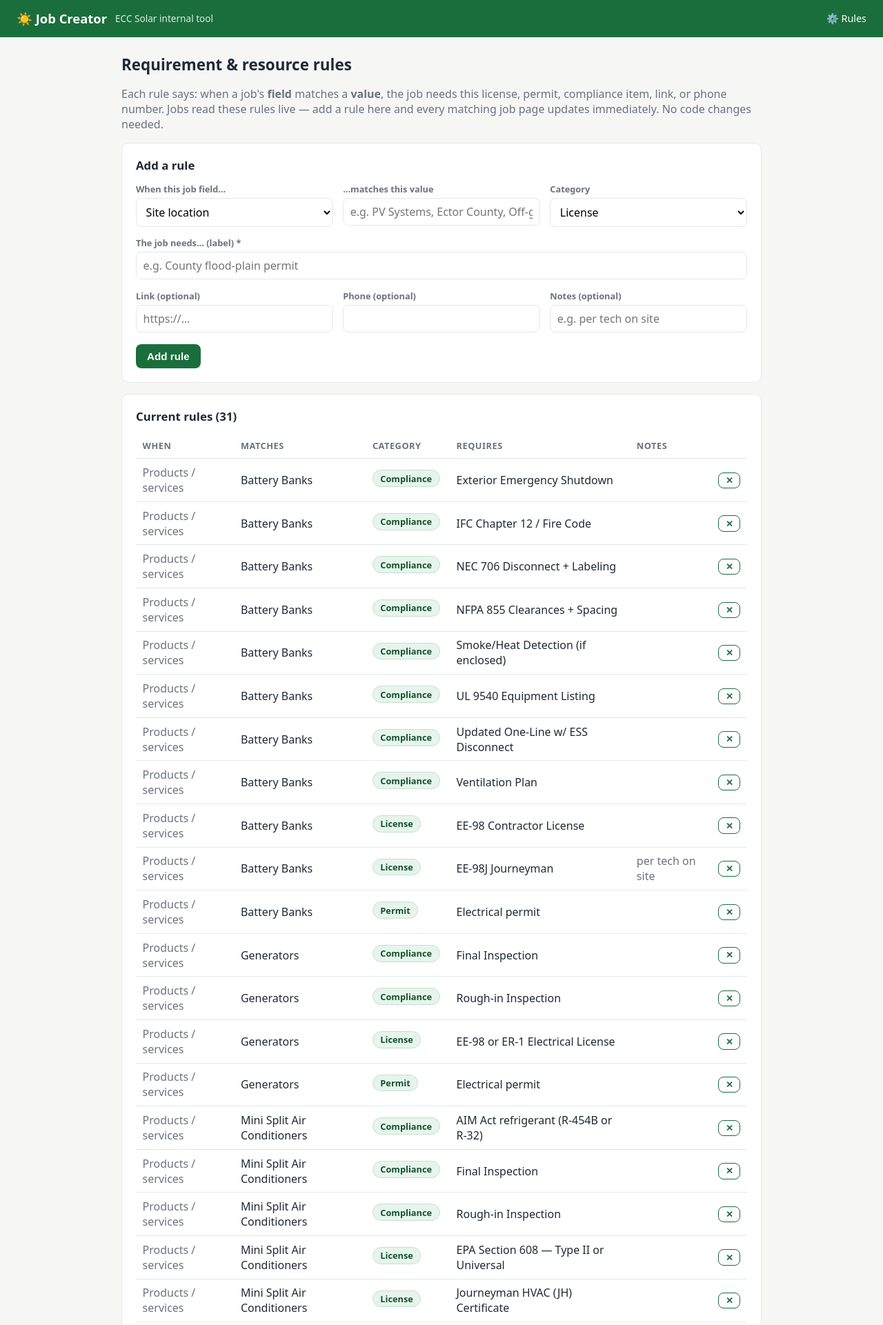
After one commit to RaIn-Solar/job-creator-app, a Flask app: page /rules in a window 1280 px wide. The commit adds this page. Shown: the top 1921 px of the page at 69% size. Run offline with Flask 3, Linux system fonts and the light colour scheme; data comes from the database, SQL or seed files in the repository.

Commit message:
Piece 4: rules engine, service tickets, and job report export
- resource_rules table seeded with ECC's license/permit/compliance
  requirements per product (Mini Split, Generators, Well Pumps,
  PV Systems, Battery Banks); matched against each job and shown
  grouped on the job page, de-duplicated across products
- /rules: in-app rule manager — add or delete rules without code;
  rules match any job field (equals, or contains for products)
- Technician Service: general/warranty service type, guidance to mark
  the affected system parts, and optional pre-fill from one of the
  client's existing jobs
- Utility connection must match across PV/Generator/Battery when more
  than one is selected; enforced at save with a clear error
- /jobs/<id>/report: downloadable checklist report of all selections
  plus required licenses, permits, and compliance items
- Version bumped to Piece 4

Co-Authored-By: Claude <noreply@anthropic.com>
Claude-Session: https://claude.ai/code/session_01BHvuvRs6P5XV4UN15WC78E

```diff
--- a/app.py
+++ b/app.py
@@ -3,6 +3,8 @@
 Piece 1: Flask skeleton backed by SQLite; home page lists client profiles.
 Piece 2: "New client" form and individual client profile pages.
 Piece 3: job profiles stored under each client.
+Piece 4: rules engine — job selections resolve to required licenses,
+permits, and compliance items; service tickets; exportable job report.
 
 Run it:
     python -m pip install -r requirements.txt
@@ -11,9 +13,12 @@ then open http://127.0.0.1:5000 in your browser.
 """
 
 import sqlite3
+from datetime import datetime
 from pathlib import Path
 
-from flask import Flask, abort, flash, g, redirect, render_template, request, url_for
+from flask import (
+    Flask, Response, abort, flash, g, redirect, render_template, request, url_for,
+)
 
 BASE_DIR = Path(__file__).parent
 DATABASE = BASE_DIR / "job_creator.db"
@@ -37,11 +42,78 @@ JOB_FIELDS = [
     "job_name", "site_location", "county", "electric_loads", "utility_provider",
     "warranty_type", "cost_method", "tax_credit", "expand_option", "products",
     "pv_utility_connection", "pv_mounting_type", "pv_manufactured_house",
-    "generator_utility_connection", "battery_utility_connection",
+    "generator_utility_connection", "battery_utility_connection", "service_type",
 ]
+
+# Labels used on the report and anywhere a field needs a human name.
+JOB_FIELD_LABELS = {
+    "job_name": "Job name", "site_location": "Site location",
+    "county": "County", "electric_loads": "Electric loads",
+    "utility_provider": "Utility provider", "warranty_type": "Warranty type",
+    "cost_method": "Cost method", "tax_credit": "Tax credit",
+    "expand_option": "Expand option", "products": "Products / services",
+    "pv_utility_connection": "PV — utility connection",
+    "pv_mounting_type": "PV — mounting type",
+    "pv_manufactured_house": "PV — manufactured house",
+    "generator_utility_connection": "Generator — utility connection",
+    "battery_utility_connection": "Battery bank — utility connection",
+    "service_type": "Service type",
+}
 
 UTILITY_CONNECTIONS = ["Off-grid", "Grid-tie", "Backup system"]
 MOUNTING_TYPES = ["Roof mounted", "Ground mount"]
+SERVICE_TYPES = ["General service", "Warranty service"]
+
+RULE_CATEGORIES = ["License", "Permit", "Compliance", "Link", "Phone", "Doc"]
+CATEGORY_HEADINGS = {
+    "License": "Technician licenses",
+    "Permit": "Permits",
+    "Compliance": "Compliance notes",
+    "Link": "Links",
+    "Phone": "Phone numbers",
+    "Doc": "Documents",
+}
+
+# ECC's requirement rules, seeded once into the editable resource_rules
+# table: (field_name, field_value, match_type, category, label, notes).
+SEED_RULES = [
+    # Mini Split Air Conditioners
+    ("products", "Mini Split Air Conditioners", "contains", "License", "MM-2 or MM-3 Contractor License", ""),
+    ("products", "Mini Split Air Conditioners", "contains", "License", "Journeyman HVAC (JH) Certificate", ""),
+    ("products", "Mini Split Air Conditioners", "contains", "License", "EPA Section 608 — Type II or Universal", ""),
+    ("products", "Mini Split Air Conditioners", "contains", "Permit", "Mechanical permit", ""),
+    ("products", "Mini Split Air Conditioners", "contains", "Permit", "Electrical permit", ""),
+    ("products", "Mini Split Air Conditioners", "contains", "Compliance", "AIM Act refrigerant (R-454B or R-32)", ""),
+    ("products", "Mini Split Air Conditioners", "contains", "Compliance", "Rough-in Inspection", ""),
+    ("products", "Mini Split Air Conditioners", "contains", "Compliance", "Final Inspection", ""),
+    # Generators
+    ("products", "Generators", "contains", "License", "EE-98 or ER-1 Electrical License", ""),
+    ("products", "Generators", "contains", "Permit", "Electrical permit", ""),
+    ("products", "Generators", "contains", "Compliance", "Rough-in Inspection", ""),
+    ("products", "Generators", "contains", "Compliance", "Final Inspection", ""),
+    # Well Pumps
+    ("products", "Well Pumps", "contains", "License", "ES-10R Contractor License", ""),
+    ("products", "Well Pumps", "contains", "License", "ES-10RJ Journeyman", "per tech"),
+    ("products", "Well Pumps", "contains", "Permit", "Electrical permit", ""),
+    ("products", "Well Pumps", "contains", "Compliance", "Electrical Inspection", ""),
+    # PV Systems
+    ("products", "PV Systems", "contains", "License", "EE-98 Contractor License", ""),
+    ("products", "PV Systems", "contains", "License", "EE-98J Journeyman", "per tech on site"),
+    ("products", "PV Systems", "contains", "Permit", "Electrical permit", ""),
+    ("products", "PV Systems", "contains", "Compliance", "Full NEC 690 One-Line Package", ""),
+    # Battery Banks
+    ("products", "Battery Banks", "contains", "License", "EE-98 Contractor License", ""),
+    ("products", "Battery Banks", "contains", "License", "EE-98J Journeyman", "per tech on site"),
+    ("products", "Battery Banks", "contains", "Permit", "Electrical permit", ""),
+    ("products", "Battery Banks", "contains", "Compliance", "Updated One-Line w/ ESS Disconnect", ""),
+    ("products", "Battery Banks", "contains", "Compliance", "UL 9540 Equipment Listing", ""),
+    ("products", "Battery Banks", "contains", "Compliance", "NEC 706 Disconnect + Labeling", ""),
+    ("products", "Battery Banks", "contains", "Compliance", "Exterior Emergency Shutdown", ""),
+    ("products", "Battery Banks", "contains", "Compliance", "IFC Chapter 12 / Fire Code", ""),
+    ("products", "Battery Banks", "contains", "Compliance", "NFPA 855 Clearances + Spacing", ""),
+    ("products", "Battery Banks", "contains", "Compliance", "Ventilation Plan", ""),
+    ("products", "Battery Banks", "contains", "Compliance", "Smoke/Heat Detection (if enclosed)", ""),
+]
 
 # ECC's main products/services — the multi-select on the job form.
 PRODUCTS = [
@@ -55,7 +127,7 @@ PRODUCTS = [
 
 # Shown in the footer of every page so it's always obvious which build
 # is running. Bumped with each piece.
-VERSION = "Piece 3.3"
+VERSION = "Piece 4"
 
 app = Flask(__name__)
 # Needed for flash messages; fine as a constant for an internal single-box tool.
@@ -134,7 +206,57 @@ def init_db():
              "Grid-tie", "Roof mounted", "Backup system"),
         )
         db.commit()
+    if db.execute("SELECT COUNT(*) FROM resource_rules").fetchone()[0] == 0:
+        db.executemany(
+            "INSERT INTO resource_rules"
+            " (field_name, field_value, match_type, category, label, notes)"
+            " VALUES (?, ?, ?, ?, ?, ?)",
+            SEED_RULES,
+        )
+        db.commit()
     db.close()
+
+
+def match_rules(job, rules):
+    """A rule matches when the job's field equals the rule's value
+    (case-insensitive), or — for 'contains' rules — when the value appears
+    in the field's comma-separated list (used for products)."""
+    hits = []
+    for rule in rules:
+        if rule["field_name"] not in job.keys():
+            continue
+        value = str(job[rule["field_name"]] or "").strip()
+        if not value:
+            continue
+        target = rule["field_value"].strip().lower()
+        if rule["match_type"] == "contains":
+            matched = target in [p.strip().lower() for p in value.split(",")]
+        else:
+            matched = value.lower() == target
+        if matched:
+            hits.append(rule)
+    return hits
+
+
+def group_rules(matched):
+    """Group matched rules by category in a fixed order, de-duplicating
+    shared requirements (e.g. PV and Battery both need EE-98)."""
+    groups, seen = {}, set()
+    for rule in matched:
+        key = (rule["category"], rule["label"].strip().lower())
+        if key in seen:
+            continue
+        seen.add(key)
+        groups.setdefault(rule["category"], []).append(rule)
+    ordered = []
+    for category in RULE_CATEGORIES:
+        if category in groups:
+            ordered.append((CATEGORY_HEADINGS.get(category, category),
+                            groups.pop(category)))
+    for category in sorted(groups):
+        ordered.append((CATEGORY_HEADINGS.get(category, category),
+                        groups[category]))
+    return ordered
 
 
 @app.route("/")
@@ -204,6 +326,8 @@ def new_job(client_id):
             values["generator_utility_connection"] = ""
         if "Battery Banks" not in selected:
             values["battery_utility_connection"] = ""
+        if "Technician Service" not in selected:
+            values["service_type"] = ""
         errors = []
         if not values["job_name"]:
             errors.append("Job name is required.")
@@ -211,6 +335,17 @@ def new_job(client_id):
             errors.append("Site location is required.")
         if not values["products"]:
             errors.append("Select at least one product/service.")
+        if "Technician Service" in selected and not values["service_type"]:
+            errors.append("Specify general or warranty service.")
+        # The utility connection state must match across PV, Generator,
+        # and Battery Bank when more than one of them is on the job.
+        connections = {values[f] for f in (
+            "pv_utility_connection", "generator_utility_connection",
+            "battery_utility_connection") if values[f]}
+        if len(connections) > 1:
+            errors.append(
+                "Utility connection must match across all selected products"
+                f" — currently: {', '.join(sorted(connections))}.")
         if errors:
             flash(" ".join(errors), "error")
             return render_template(
@@ -218,6 +353,10 @@ def new_job(client_id):
                 selected=selected, products=PRODUCTS,
                 utility_connections=UTILITY_CONNECTIONS,
                 mounting_types=MOUNTING_TYPES,
+                service_types=SERVICE_TYPES,
+                existing_jobs=db.execute(
+                    "SELECT id, job_name FROM jobs WHERE client_id = ?",
+                    (client_id,)).fetchall(),
             ), 400
         cur = db.execute(
             f"INSERT INTO jobs (client_id, {', '.join(JOB_FIELDS)})"
@@ -227,17 +366,36 @@ def new_job(client_id):
         db.commit()
         flash(f"Job created under {client['name']}: {values['job_name']}")
         return redirect(url_for("job_detail", job_id=cur.lastrowid))
+    # For service tickets: optionally pre-fill from a job already on the
+    # books for this client.
+    values = {"site_location": client["mailing_address"]}
+    selected = []
+    prefill_id = request.args.get("prefill", type=int)
+    if prefill_id:
+        source = db.execute(
+            "SELECT * FROM jobs WHERE id = ? AND client_id = ?",
+            (prefill_id, client_id),
+        ).fetchone()
+        if source:
+            values = {f: source[f] for f in JOB_FIELDS}
+            values["job_name"] = f"Service — {source['job_name'] or 'Job #' + str(source['id'])}"
+            selected = [p.strip() for p in source["products"].split(",") if p.strip()]
+            if "Technician Service" not in selected:
+                selected.append("Technician Service")
     return render_template(
         "job_form.html", client=client,
-        values={"site_location": client["mailing_address"]},
-        selected=[], products=PRODUCTS,
+        values=values,
+        selected=selected, products=PRODUCTS,
         utility_connections=UTILITY_CONNECTIONS,
         mounting_types=MOUNTING_TYPES,
+        service_types=SERVICE_TYPES,
+        existing_jobs=db.execute(
+            "SELECT id, job_name FROM jobs WHERE client_id = ?",
+            (client_id,)).fetchall(),
     )
 
 
-@app.route("/jobs/<int:job_id>")
-def job_detail(job_id):
+def fetch_job(job_id):
     job = get_db().execute(
         "SELECT jobs.*, clients.name AS client_name"
         " FROM jobs JOIN clients ON clients.id = jobs.client_id"
@@ -246,7 +404,106 @@ def job_detail(job_id):
     ).fetchone()
     if job is None:
         abort(404)
-    return render_template("job_detail.html", job=job)
+    return job
+
+
+@app.route("/jobs/<int:job_id>")
+def job_detail(job_id):
+    job = fetch_job(job_id)
+    rules = get_db().execute("SELECT * FROM resource_rules").fetchall()
+    groups = group_rules(match_rules(job, rules))
+    return render_template("job_detail.html", job=job, groups=groups)
+
+
+@app.route("/jobs/<int:job_id>/report")
+def job_report(job_id):
+    """Download a plain-text checklist report of the job's selections and
+    every license, permit, and compliance item they resolve to."""
+    job = fetch_job(job_id)
+    rules = get_db().execute("SELECT * FROM resource_rules").fetchall()
+    groups = group_rules(match_rules(job, rules))
+
+    lines = [
+        f"JOB REPORT — {job['job_name'] or 'Job #' + str(job['id'])}",
+        f"Client: {job['client_name']}",
+        f"Created: {job['created_at']}   Report generated: {datetime.now():%Y-%m-%d %H:%M}",
+        "=" * 64,
+        "",
+        "JOB DETAILS",
+        "-" * 64,
+    ]
+    for field in JOB_FIELDS:
+        value = str(job[field] or "").strip()
+        if value:
+            lines.append(f"{JOB_FIELD_LABELS[field] + ':':34}{value}")
+    for heading, items in groups:
+        lines += ["", heading.upper(), "-" * 64]
+        for rule in items:
+            entry = f"[ ] {rule['label']}"
+            if rule["notes"]:
+                entry += f"  ({rule['notes']})"
+            lines.append(entry)
+            if rule["url"]:
+                lines.append(f"      link:  {rule['url']}")
+            if rule["phone"]:
+                lines.append(f"      phone: {rule['phone']}")
+    if not groups:
+        lines += ["", "No license/permit/compliance requirements matched."]
+    lines.append("")
+    return Response(
+        "\n".join(lines),
+        mimetype="text/plain",
+        headers={"Content-Disposition":
+                 f"attachment; filename=job_{job_id}_report.txt"},
+    )
+
+
+@app.route("/rules")
+def rules_page():
+    rules = get_db().execute(
+        "SELECT * FROM resource_rules"
+        " ORDER BY field_name, field_value, category, label"
+    ).fetchall()
+    return render_template(
+        "rules.html", rules=rules,
+        job_fields=[f for f in JOB_FIELDS if f != "job_name"],
+        field_labels=JOB_FIELD_LABELS, categories=RULE_CATEGORIES,
+    )
+
+
+@app.route("/rules/new", methods=["POST"])
+def add_rule():
+    field_name = request.form.get("field_name", "").strip()
+    field_value = request.form.get("field_value", "").strip()
+    label = request.form.get("label", "").strip()
+    if field_name not in JOB_FIELDS or not field_value or not label:
+        flash("A rule needs a job field, a value to match, and a label.", "error")
+        return redirect(url_for("rules_page"))
+    db = get_db()
+    db.execute(
+        "INSERT INTO resource_rules"
+        " (field_name, field_value, match_type, category, label, url, phone, notes)"
+        " VALUES (?, ?, ?, ?, ?, ?, ?, ?)",
+        (field_name, field_value,
+         "contains" if field_name == "products" else "equals",
+         request.form.get("category", "Compliance"),
+         label,
+         request.form.get("url", "").strip(),
+         request.form.get("phone", "").strip(),
+         request.form.get("notes", "").strip()),
+    )
+    db.commit()
+    flash(f"Rule added: {label}")
+    return redirect(url_for("rules_page"))
+
+
+@app.route("/rules/<int:rule_id>/delete", methods=["POST"])
+def delete_rule(rule_id):
+    db = get_db()
+    db.execute("DELETE FROM resource_rules WHERE id = ?", (rule_id,))
+    db.commit()
+    flash("Rule deleted.")
+    return redirect(url_for("rules_page"))
 
 
 if __name__ == "__main__":
--- a/templates/base.html
+++ b/templates/base.html
@@ -125,6 +125,7 @@
   <header>
     <a href="/">☀️ Job Creator</a>
     <span class="sub">ECC Solar internal tool</span>
+    <a href="/rules" style="margin-left:auto; font-size:0.9rem; font-weight:500;">⚙️ Rules</a>
   </header>
   <main>
     {% with messages = get_flashed_messages(with_categories=true) %}
--- /dev/null
+++ b/templates/rules.html
@@ -0,0 +1,88 @@
+{% extends "base.html" %}
+{% block title %}Rules{% endblock %}
+{% block content %}
+<h1>Requirement &amp; resource rules</h1>
+<p class="muted">Each rule says: when a job's <strong>field</strong> matches a
+<strong>value</strong>, the job needs this license, permit, compliance item,
+link, or phone number. Jobs read these rules live — add a rule here and every
+matching job page updates immediately. No code changes needed.</p>
+
+<form method="post" action="{{ url_for('add_rule') }}" class="card">
+  <h2 style="margin-top:0; font-size:1.05rem;">Add a rule</h2>
+  <div class="form-grid">
+    <div class="field">
+      <label for="field_name">When this job field…</label>
+      <select id="field_name" name="field_name">
+        {% for f in job_fields %}
+        <option value="{{ f }}">{{ field_labels[f] }}</option>
+        {% endfor %}
+      </select>
+    </div>
+    <div class="field">
+      <label for="field_value">…matches this value</label>
+      <input id="field_value" name="field_value" required
+             placeholder="e.g. PV Systems, Ector County, Off-grid">
+    </div>
+    <div class="field">
+      <label for="category">Category</label>
+      <select id="category" name="category">
+        {% for c in categories %}
+        <option value="{{ c }}">{{ c }}</option>
+        {% endfor %}
+      </select>
+    </div>
+    <div class="field wide">
+      <label for="label">The job needs… (label) *</label>
+      <input id="label" name="label" required
+             placeholder="e.g. County flood-plain permit">
+    </div>
+    <div class="field">
+      <label for="url">Link (optional)</label>
+      <input id="url" name="url" placeholder="https://…">
+    </div>
+    <div class="field">
+      <label for="phone">Phone (optional)</label>
+      <input id="phone" name="phone">
+    </div>
+    <div class="field">
+      <label for="notes">Notes (optional)</label>
+      <input id="notes" name="notes" placeholder="e.g. per tech on site">
+    </div>
+  </div>
+  <div class="actions">
+    <button type="submit" class="btn">Add rule</button>
+  </div>
+</form>
+
+<div class="card">
+  <h2 style="margin-top:0; font-size:1.05rem;">Current rules ({{ rules|length }})</h2>
+  <div style="overflow-x:auto;">
+  <table>
+    <thead>
+      <tr><th>When</th><th>Matches</th><th>Category</th><th>Requires</th><th>Notes</th><th></th></tr>
+    </thead>
+    <tbody>
+      {% for r in rules %}
+      <tr>
+        <td class="muted">{{ field_labels.get(r["field_name"], r["field_name"]) }}</td>
+        <td>{{ r["field_value"] }}</td>
+        <td><span class="badge">{{ r["category"] }}</span></td>
+        <td>
+          {{ r["label"] }}
+          {% if r["url"] %} · <a href="{{ r['url'] }}" target="_blank">link</a>{% endif %}
+          {% if r["phone"] %} · 📞 {{ r["phone"] }}{% endif %}
+        </td>
+        <td class="muted">{{ r["notes"] }}</td>
+        <td>
+          <form method="post" action="{{ url_for('delete_rule', rule_id=r['id']) }}"
+                onsubmit="return confirm('Delete this rule?');" style="margin:0;">
+            <button type="submit" class="btn btn-secondary" style="padding:0.2rem 0.6rem; font-size:0.8rem;">✕</button>
+          </form>
+        </td>
+      </tr>
+      {% endfor %}
+    </tbody>
+  </table>
+  </div>
+</div>
+{% endblock %}
```
Also changed, not shown: schema.sql (+18 -0 lines), templates/job_detail.html (+26 -3 lines), templates/job_form.html (+41 -0 lines), README.md.
